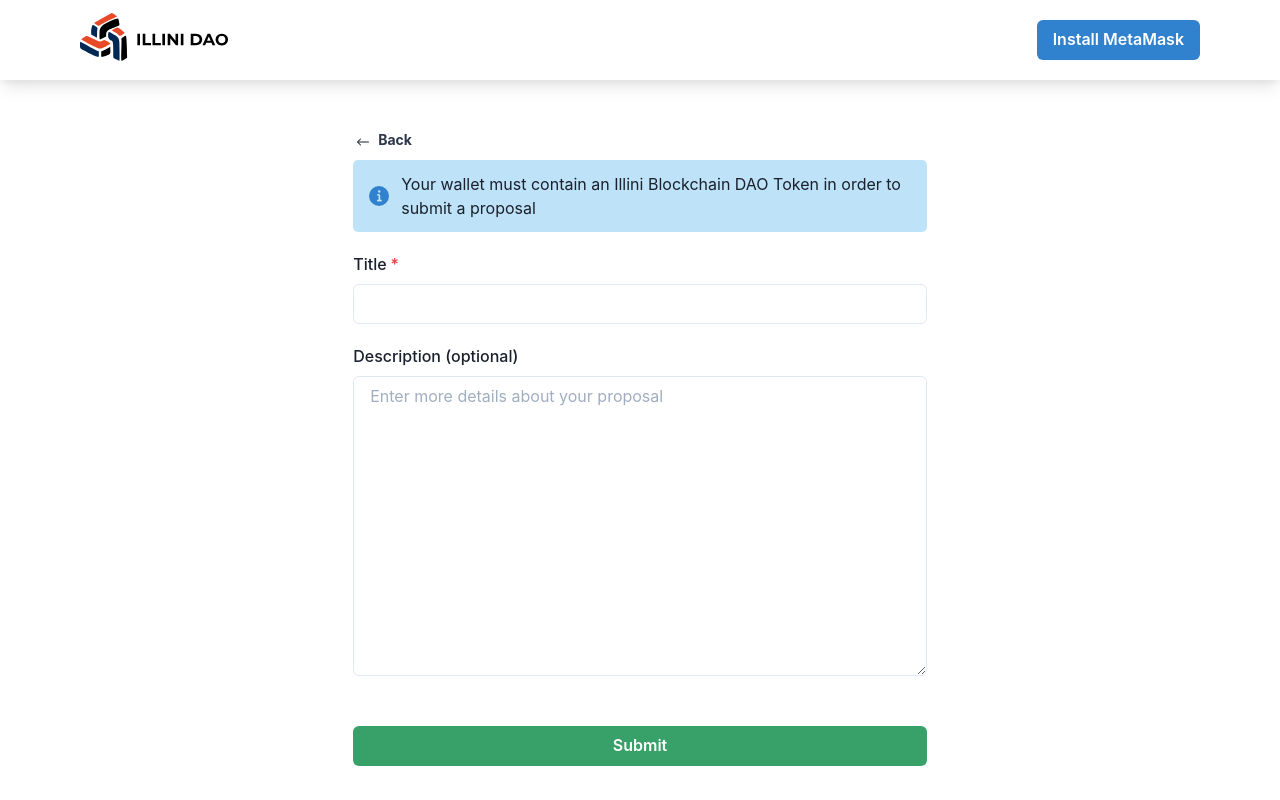
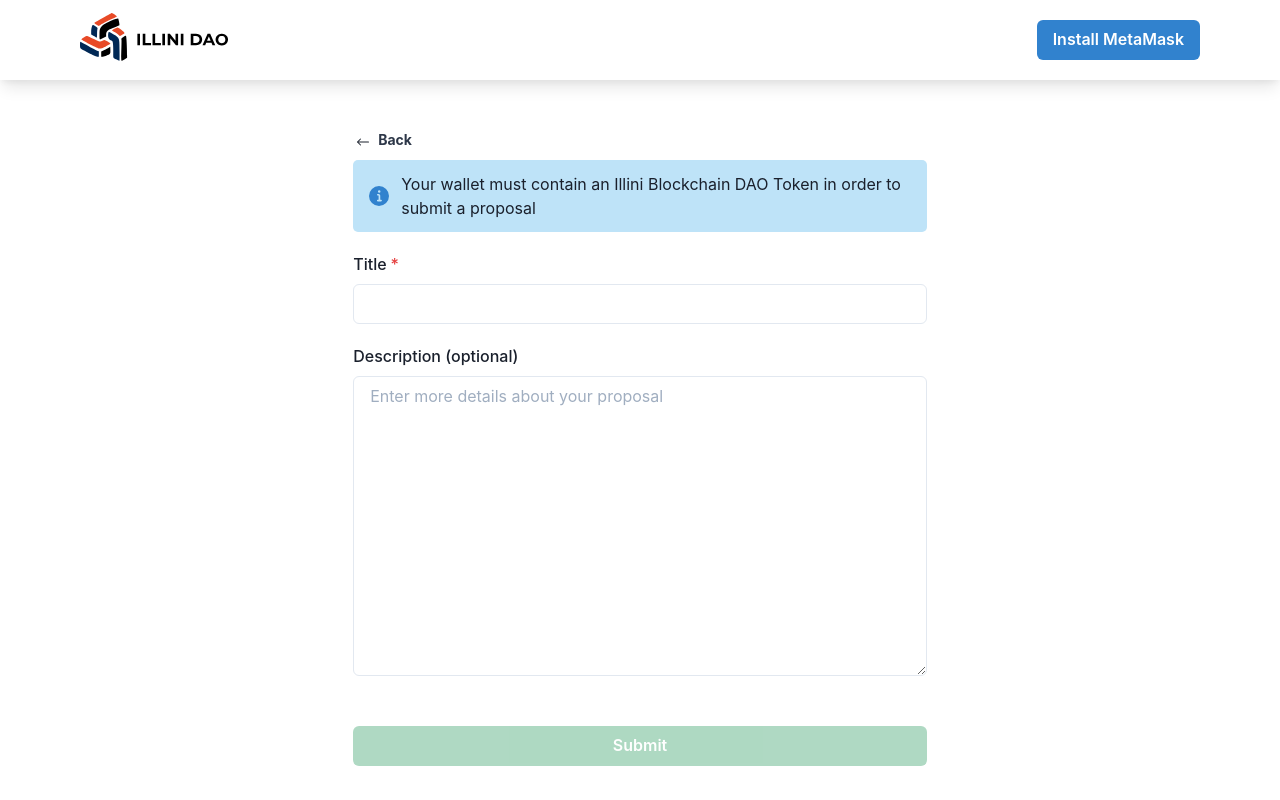
Before and after one commit to IlliniBlockchain/dao-token, a React (Create React App) app in the folder client/: page /create-proposal in a window 1280 px wide. Built offline with nearby package versions, Linux system fonts and the light colour scheme.

Commit message:
Disable submit button

```diff
--- a/client/src/components/Form.jsx
+++ b/client/src/components/Form.jsx
@@ -22,7 +22,7 @@ const Form = () => {
         />
       </FormControl>
 
-      <Button mt="50px" colorScheme="green">
+      <Button mt="50px" colorScheme="green" disabled>
         Submit
       </Button>
     </SimpleGrid>
```
